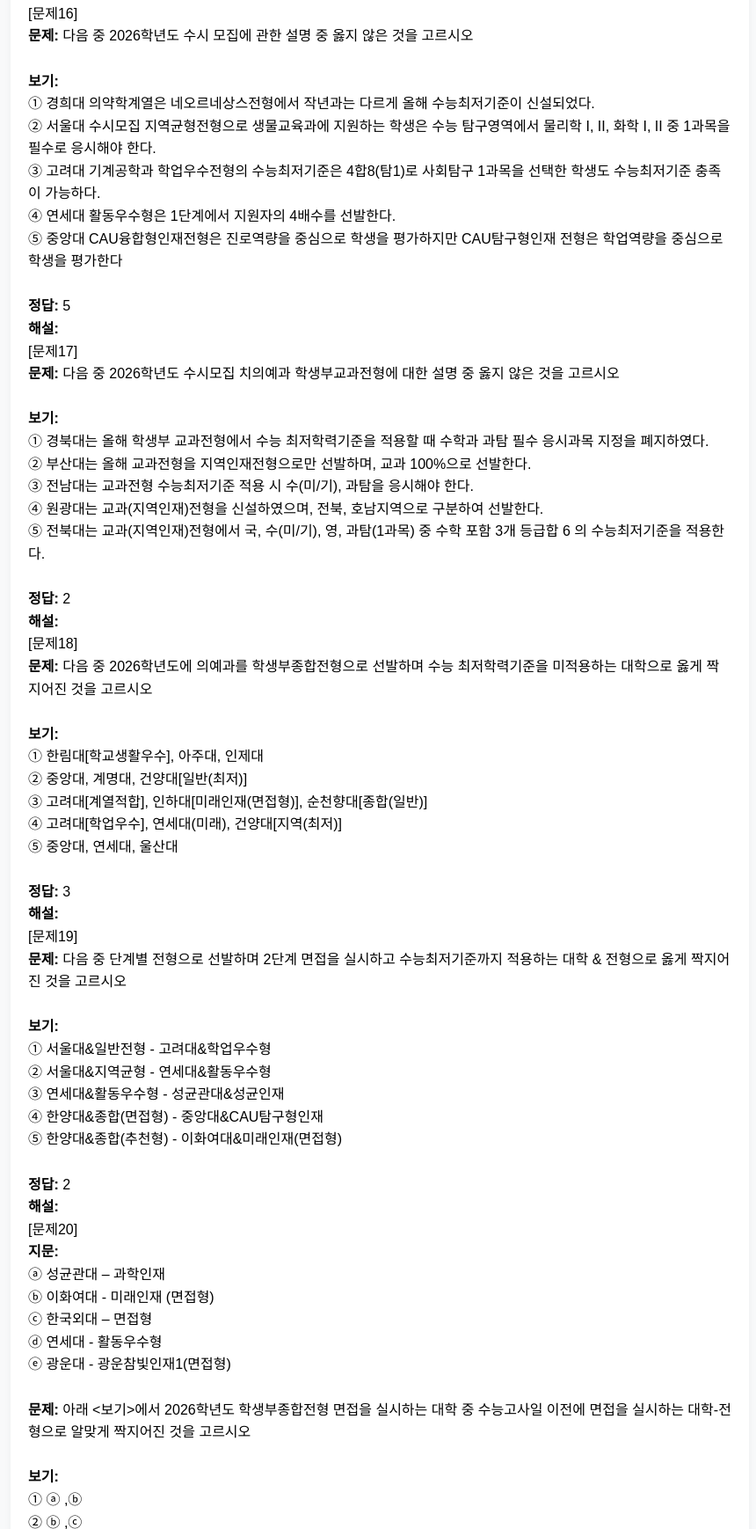
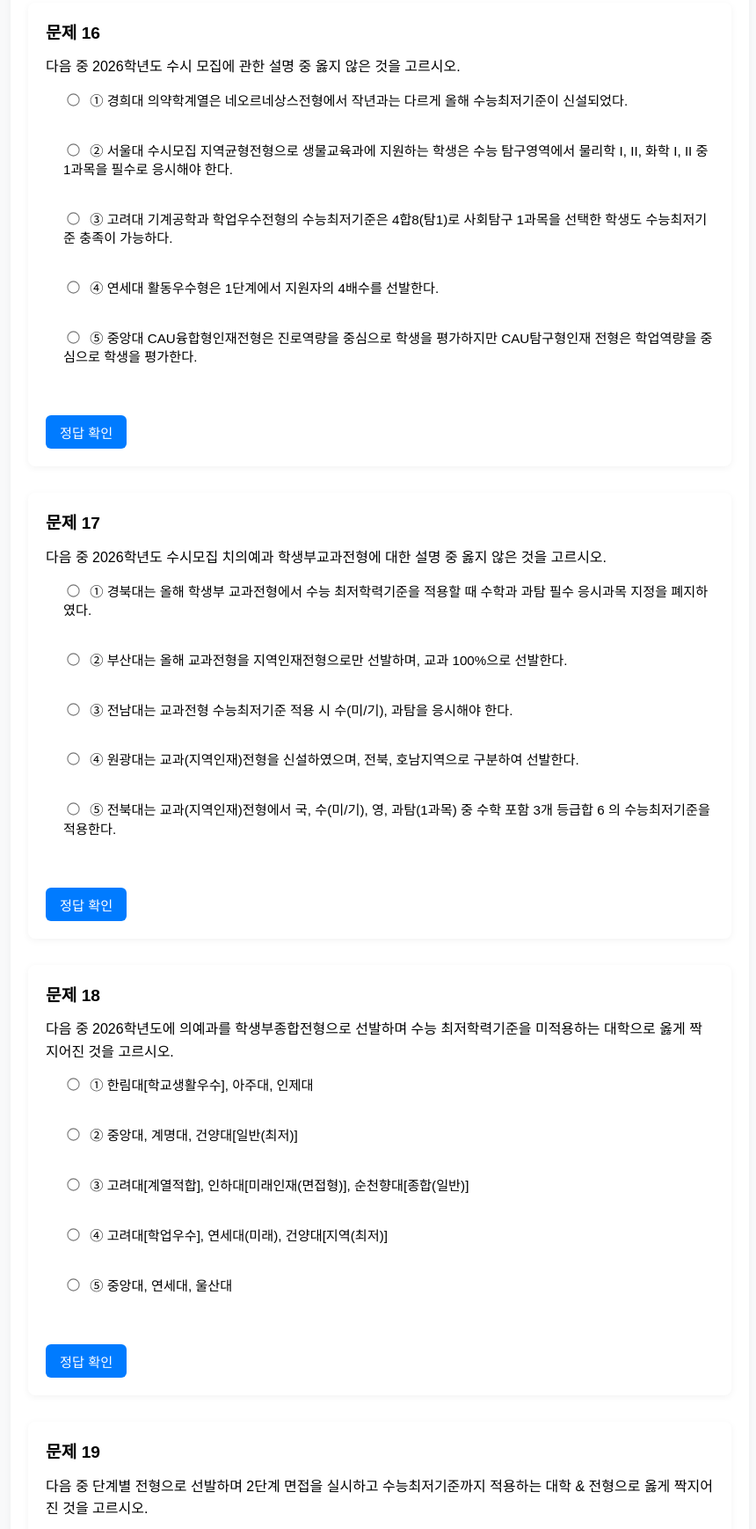
Before and after one commit to darknesabc/test, a plain HTML site: page index.html in a window 1280 px wide. Shown: the part 8213-9951 px from the top of the page at 88% size, without its empty margins (208-1068 px from the left). Drawn offline with Linux system fonts and the light colour scheme.

Commit message:
Update index.html

```diff
--- a/index.html
+++ b/index.html
@@ -425,85 +425,97 @@ button.check-answer:hover {
   </form>
 </div>
 
-  <div class="question-container">
-  <div class="question-title">[문제16]</div>
-  <div class="question-body">
-    <strong>문제:</strong> 다음 중 2026학년도 수시 모집에 관한 설명 중 옳지 않은 것을 고르시오<br><br>
-    <strong>보기:</strong><br>
-    ① 경희대 의약학계열은 네오르네상스전형에서 작년과는 다르게 올해 수능최저기준이 신설되었다.<br>
-    ② 서울대 수시모집 지역균형전형으로 생물교육과에 지원하는 학생은 수능 탐구영역에서 물리학 I, II, 화학 I, II 중 1과목을 필수로 응시해야 한다.<br>
-    ③ 고려대 기계공학과 학업우수전형의 수능최저기준은 4합8(탐1)로 사회탐구 1과목을 선택한 학생도 수능최저기준 충족이 가능하다.<br>
-    ④ 연세대 활동우수형은 1단계에서 지원자의 4배수를 선발한다.<br>
-    ⑤ 중앙대 CAU융합형인재전형은 진로역량을 중심으로 학생을 평가하지만 CAU탐구형인재 전형은 학업역량을 중심으로 학생을 평가한다<br><br>
-    <strong>정답:</strong> 5<br>
-    <strong>해설:</strong>
-  </div>
+ <!-- 문제 16 -->
+<div class="question" id="q16">
+  <div class="qnum">문제 16</div>
+  <div class="problem">다음 중 2026학년도 수시 모집에 관한 설명 중 옳지 않은 것을 고르시오.</div>
+  <form>
+    <div class="choices">
+      <label><input type="radio" name="q16" value="1" /> ① 경희대 의약학계열은 네오르네상스전형에서 작년과는 다르게 올해 수능최저기준이 신설되었다.</label><br />
+      <label><input type="radio" name="q16" value="2" /> ② 서울대 수시모집 지역균형전형으로 생물교육과에 지원하는 학생은 수능 탐구영역에서 물리학 I, II, 화학 I, II 중 1과목을 필수로 응시해야 한다.</label><br />
+      <label><input type="radio" name="q16" value="3" /> ③ 고려대 기계공학과 학업우수전형의 수능최저기준은 4합8(탐1)로 사회탐구 1과목을 선택한 학생도 수능최저기준 충족이 가능하다.</label><br />
+      <label><input type="radio" name="q16" value="4" /> ④ 연세대 활동우수형은 1단계에서 지원자의 4배수를 선발한다.</label><br />
+      <label><input type="radio" name="q16" value="5" /> ⑤ 중앙대 CAU융합형인재전형은 진로역량을 중심으로 학생을 평가하지만 CAU탐구형인재 전형은 학업역량을 중심으로 학생을 평가한다.</label><br />
+    </div>
+    <button type="button" class="check-answer" onclick="checkAnswer('q16', 5)">정답 확인</button>
+    <div class="answer" id="answer-q16">정답: ⑤</div>
+  </form>
 </div>
 
-<div class="question-container">
-  <div class="question-title">[문제17]</div>
-  <div class="question-body">
-    <strong>문제:</strong> 다음 중 2026학년도 수시모집 치의예과 학생부교과전형에 대한 설명 중 옳지 않은 것을 고르시오<br><br>
-    <strong>보기:</strong><br>
-    ① 경북대는 올해 학생부 교과전형에서 수능 최저학력기준을 적용할 때 수학과 과탐 필수 응시과목 지정을 폐지하였다.<br>
-    ② 부산대는 올해 교과전형을 지역인재전형으로만 선발하며, 교과 100%으로 선발한다.<br>
-    ③ 전남대는 교과전형 수능최저기준 적용 시 수(미/기), 과탐을 응시해야 한다.<br>
-    ④ 원광대는 교과(지역인재)전형을 신설하였으며, 전북, 호남지역으로 구분하여 선발한다.<br>
-    ⑤ 전북대는 교과(지역인재)전형에서 국, 수(미/기), 영, 과탐(1과목) 중 수학 포함 3개 등급합 6 의 수능최저기준을 적용한다.<br><br>
-    <strong>정답:</strong> 2<br>
-    <strong>해설:</strong>
-  </div>
+<!-- 문제 17 -->
+<div class="question" id="q17">
+  <div class="qnum">문제 17</div>
+  <div class="problem">다음 중 2026학년도 수시모집 치의예과 학생부교과전형에 대한 설명 중 옳지 않은 것을 고르시오.</div>
+  <form>
+    <div class="choices">
+      <label><input type="radio" name="q17" value="1" /> ① 경북대는 올해 학생부 교과전형에서 수능 최저학력기준을 적용할 때 수학과 과탐 필수 응시과목 지정을 폐지하였다.</label><br />
+      <label><input type="radio" name="q17" value="2" /> ② 부산대는 올해 교과전형을 지역인재전형으로만 선발하며, 교과 100%으로 선발한다.</label><br />
+      <label><input type="radio" name="q17" value="3" /> ③ 전남대는 교과전형 수능최저기준 적용 시 수(미/기), 과탐을 응시해야 한다.</label><br />
+      <label><input type="radio" name="q17" value="4" /> ④ 원광대는 교과(지역인재)전형을 신설하였으며, 전북, 호남지역으로 구분하여 선발한다.</label><br />
+      <label><input type="radio" name="q17" value="5" /> ⑤ 전북대는 교과(지역인재)전형에서 국, 수(미/기), 영, 과탐(1과목) 중 수학 포함 3개 등급합 6 의 수능최저기준을 적용한다.</label><br />
+    </div>
+    <button type="button" class="check-answer" onclick="checkAnswer('q17', 2)">정답 확인</button>
+    <div class="answer" id="answer-q17">정답: ②</div>
+  </form>
 </div>
 
-<div class="question-container">
-  <div class="question-title">[문제18]</div>
-  <div class="question-body">
-    <strong>문제:</strong> 다음 중 2026학년도에 의예과를 학생부종합전형으로 선발하며 수능 최저학력기준을 미적용하는 대학으로 옳게 짝지어진 것을 고르시오<br><br>
-    <strong>보기:</strong><br>
-    ① 한림대[학교생활우수], 아주대, 인제대<br>
-    ② 중앙대, 계명대, 건양대[일반(최저)]<br>
-    ③ 고려대[계열적합], 인하대[미래인재(면접형)], 순천향대[종합(일반)]<br>
-    ④ 고려대[학업우수], 연세대(미래), 건양대[지역(최저)]<br>
-    ⑤ 중앙대, 연세대, 울산대<br><br>
-    <strong>정답:</strong> 3<br>
-    <strong>해설:</strong>
-  </div>
+<!-- 문제 18 -->
+<div class="question" id="q18">
+  <div class="qnum">문제 18</div>
+  <div class="problem">다음 중 2026학년도에 의예과를 학생부종합전형으로 선발하며 수능 최저학력기준을 미적용하는 대학으로 옳게 짝지어진 것을 고르시오.</div>
+  <form>
+    <div class="choices">
+      <label><input type="radio" name="q18" value="1" /> ① 한림대[학교생활우수], 아주대, 인제대</label><br />
+      <label><input type="radio" name="q18" value="2" /> ② 중앙대, 계명대, 건양대[일반(최저)]</label><br />
+      <label><input type="radio" name="q18" value="3" /> ③ 고려대[계열적합], 인하대[미래인재(면접형)], 순천향대[종합(일반)]</label><br />
+      <label><input type="radio" name="q18" value="4" /> ④ 고려대[학업우수], 연세대(미래), 건양대[지역(최저)]</label><br />
+      <label><input type="radio" name="q18" value="5" /> ⑤ 중앙대, 연세대, 울산대</label><br />
+    </div>
+    <button type="button" class="check-answer" onclick="checkAnswer('q18', 3)">정답 확인</button>
+    <div class="answer" id="answer-q18">정답: ③</div>
+  </form>
 </div>
 
-<div class="question-container">
-  <div class="question-title">[문제19]</div>
-  <div class="question-body">
-    <strong>문제:</strong> 다음 중 단계별 전형으로 선발하며 2단계 면접을 실시하고 수능최저기준까지 적용하는 대학 & 전형으로 옳게 짝지어진 것을 고르시오<br><br>
-    <strong>보기:</strong><br>
-    ① 서울대&일반전형 - 고려대&학업우수형<br>
-    ② 서울대&지역균형 - 연세대&활동우수형<br>
-    ③ 연세대&활동우수형 - 성균관대&성균인재<br>
-    ④ 한양대&종합(면접형) - 중앙대&CAU탐구형인재<br>
-    ⑤ 한양대&종합(추천형) - 이화여대&미래인재(면접형)<br><br>
-    <strong>정답:</strong> 2<br>
-    <strong>해설:</strong>
-  </div>
+<!-- 문제 19 -->
+<div class="question" id="q19">
+  <div class="qnum">문제 19</div>
+  <div class="problem">다음 중 단계별 전형으로 선발하며 2단계 면접을 실시하고 수능최저기준까지 적용하는 대학 &amp; 전형으로 옳게 짝지어진 것을 고르시오.</div>
+  <form>
+    <div class="choices">
+      <label><input type="radio" name="q19" value="1" /> ① 서울대&amp;일반전형 - 고려대&amp;학업우수형</label><br />
+      <label><input type="radio" name="q19" value="2" /> ② 서울대&amp;지역균형 - 연세대&amp;활동우수형</label><br />
+      <label><input type="radio" name="q19" value="3" /> ③ 연세대&amp;활동우수형 - 성균관대&amp;성균인재</label><br />
+      <label><input type="radio" name="q19" value="4" /> ④ 한양대&amp;종합(면접형) - 중앙대&amp;CAU탐구형인재</label><br />
+      <label><input type="radio" name="q19" value="5" /> ⑤ 한양대&amp;종합(추천형) - 이화여대&amp;미래인재(면접형)</label><br />
+    </div>
+    <button type="button" class="check-answer" onclick="checkAnswer('q19', 2)">정답 확인</button>
+    <div class="answer" id="answer-q19">정답: ②</div>
+  </form>
 </div>
 
-<div class="question-container">
-  <div class="question-title">[문제20]</div>
-  <div class="question-body">
-    <strong>지문:</strong><br>
-    ⓐ 성균관대 – 과학인재<br>
-    ⓑ 이화여대 - 미래인재 (면접형)<br>
-    ⓒ 한국외대 – 면접형<br>
-    ⓓ 연세대 - 활동우수형<br>
-    ⓔ 광운대 - 광운참빛인재1(면접형)<br><br>
-    <strong>문제:</strong> 아래 &lt;보기&gt;에서 2026학년도 학생부종합전형 면접을 실시하는 대학 중 수능고사일 이전에 면접을 실시하는 대학-전형으로 알맞게 짝지어진 것을 고르시오<br><br>
-    <strong>보기:</strong><br>
-    ① ⓐ ,ⓑ<br>
-    ② ⓑ ,ⓒ<br>
-    ③ ⓓ ,ⓔ<br>
-    ④ ⓐ ,ⓔ<br>
-    ⑤ ⓒ ,ⓓ<br><br>
-    <strong>정답:</strong> 4<br>
-    <strong>해설:</strong>
+<!-- 문제 20 -->
+<div class="question" id="q20">
+  <div class="qnum">문제 20</div>
+  <div class="problem">
+    지문:<br />
+    ⓐ 성균관대 – 과학인재<br />
+    ⓑ 이화여대 - 미래인재 (면접형)<br />
+    ⓒ 한국외대 – 면접형<br />
+    ⓓ 연세대 - 활동우수형<br />
+    ⓔ 광운대 - 광운참빛인재1(면접형)<br /><br />
+    다음 중 2026학년도 학생부종합전형 면접을 실시하는 대학 중 수능고사일 이전에 면접을 실시하는 대학-전형으로 알맞게 짝지어진 것을 고르시오.
   </div>
+  <form>
+    <div class="choices">
+      <label><input type="radio" name="q20" value="1" /> ① ⓐ ,ⓑ</label><br />
+      <label><input type="radio" name="q20" value="2" /> ② ⓑ ,ⓒ</label><br />
+      <label><input type="radio" name="q20" value="3" /> ③ ⓓ ,ⓔ</label><br />
+      <label><input type="radio" name="q20" value="4" /> ④ ⓐ ,ⓔ</label><br />
+      <label><input type="radio" name="q20" value="5" /> ⑤ ⓒ ,ⓓ</label><br />
+    </div>
+    <button type="button" class="check-answer" onclick="checkAnswer('q20', 4)">정답 확인</button>
+    <div class="answer" id="answer-q20">정답: ④</div>
+  </form>
 </div>
 
 
```
